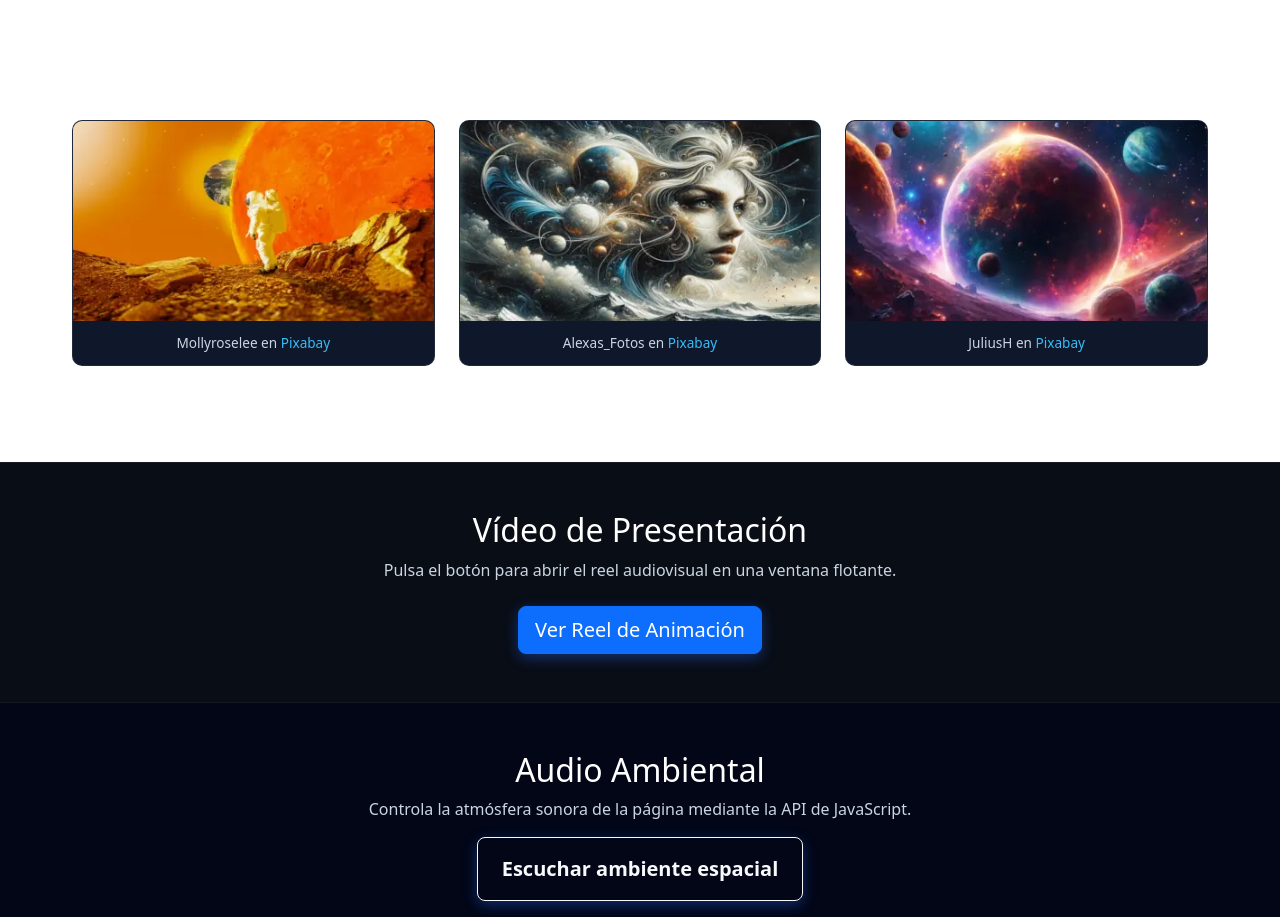
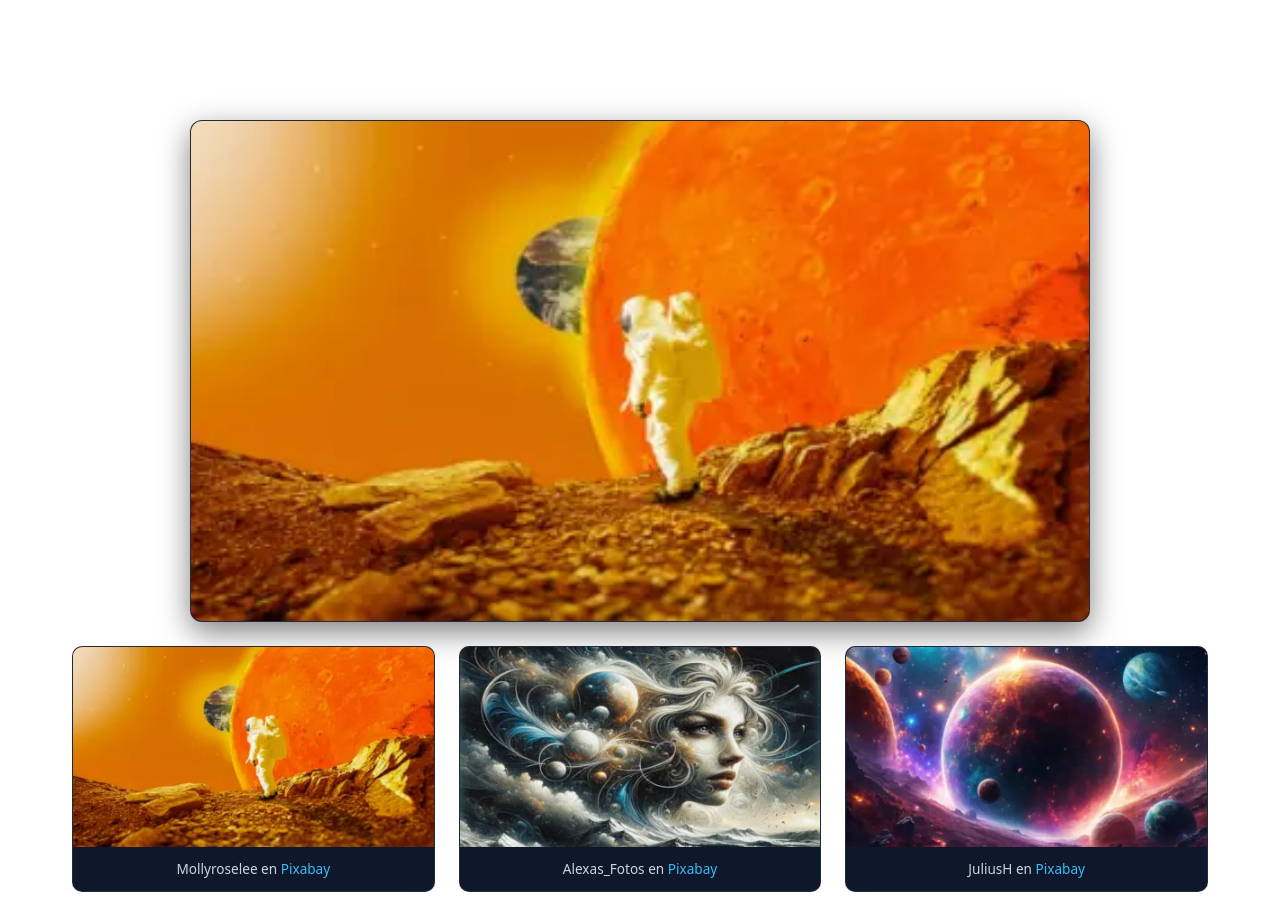
Before and after one commit to juanma98117/3.2.-Landing-Page-Artista-digital, a plain HTML site: page index.html in a window 1280 px wide. Shown: the part 840-1757 px from the top of the page. Drawn offline with nearby package versions, Linux system fonts and the light colour scheme.

Commit message:
visor de imagenes añadido

```diff
--- a/app.js
+++ b/app.js
@@ -7,7 +7,18 @@ document.addEventListener("DOMContentLoaded", () => {
         listaMiniaturas.forEach(miniatura => {
             miniatura.addEventListener("click", () => {
                 const rutaAltaRes = miniatura.getAttribute("data-alta-resolucion");
-                imagenGrande.src = rutaAltaRes;
+
+                if (rutaAltaRes && imagenGrande.src !== rutaAltaRes) {
+                    imagenGrande.style.opacity = "0";
+                    imagenGrande.style.transform = "scale(0.98)";
+
+                    setTimeout(() => {
+                        imagenGrande.src = rutaAltaRes;
+
+                        imagenGrande.style.opacity = "1";
+                        imagenGrande.style.transform = "scale(1)";
+                    }, 200);
+                }
             });
         });
     }
--- a/index.html
+++ b/index.html
@@ -80,6 +80,14 @@
 
         <section id="galeria" class="seccion-galeria">
             <h2 class="titulo-galeria">Galería de Imágenes</h2>
+
+            <!-- Visor principal añadido -->
+            <div class="contenedor-visor-principal mb-4 text-center">
+                <figure class="figura-visor">
+                    <img id="imagenPrincipal" src="assets/imagenes/astronauta.webp" alt="Imagen principal de la galería"
+                        class="imagen-visor img-fluid rounded shadow" width="800" height="500">
+                </figure>
+            </div>
 
             <div class="galeria-contenedor">
                 <figure class="tarjeta-galeria">
--- a/style.css
+++ b/style.css
@@ -9,6 +9,7 @@ body {
     color: #ffffff;
     overflow-x: hidden;
 }
+
 .encabezado {
     position: fixed;
     width: 100%;
@@ -121,12 +122,28 @@ body {
     color: #ffffff;
 }
 
-.imagen-principal-activa {
+/* Estilos para el visor principal y su contenedor */
+.contenedor-visor-principal {
+    max-width: 900px;
+    margin: 0 auto;
+}
+
+.figura-visor {
+    background-color: #0f172a;
+    border-radius: 12px;
+    overflow: hidden;
+    border: 1px solid rgba(255, 255, 255, 0.08);
+    box-shadow: 0 10px 30px rgba(0, 0, 0, 0.5);
+}
+
+.imagen-visor {
     width: 100%;
     max-height: 500px;
     object-fit: cover;
     display: block;
-    transition: opacity 0.3s ease;
+    opacity: 1;
+    transform: scale(1);
+    transition: opacity 0.4s ease-in-out, transform 0.4s ease-in-out;
 }
 
 .galeria-contenedor {
@@ -155,7 +172,7 @@ body {
     object-fit: cover;
     cursor: pointer;
     display: block;
-    transition: transform 0.3s ease, filter 0.3s ease;
+    transition: transform 0.3s ease, filter 0.3s ease, box-shadow 0.3s ease;
 }
 
 .miniatura-galeria:hover,
@@ -269,7 +286,6 @@ body {
 }
 
 @media (max-width: 992px) {
-
     .navbar-nav .nav-link {
         padding: 0.75rem 1rem;
         font-size: 1.1rem;
```
